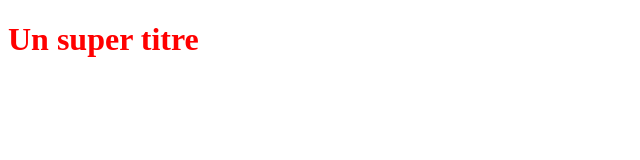
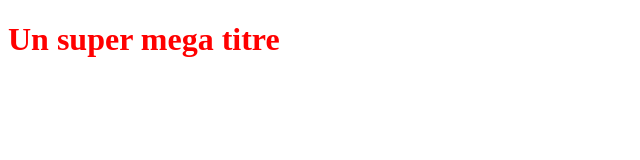
Before and after one commit to moise0738/OpenclassroomsProject, a plain HTML site: page index.html in a window 1280 px wide. Shown: the whole page, without its empty margins (0-640 px from the left). Drawn offline with Linux system fonts and the light colour scheme.

Commit message:
Modificatin du titre h1

```diff
--- a/index.html
+++ b/index.html
@@ -5,6 +5,6 @@
    <link rel="stylesheet" type="text/css" href="styles.css">
 </head>
 <body>
-   <h1>Un super titre</h1>
+   <h1>Un super mega titre</h1>
 </body>
 </html>
```
